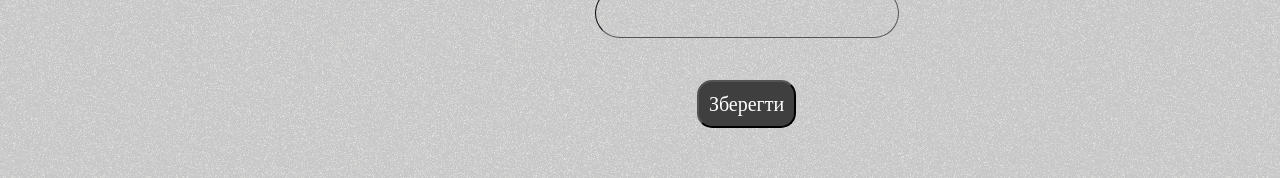
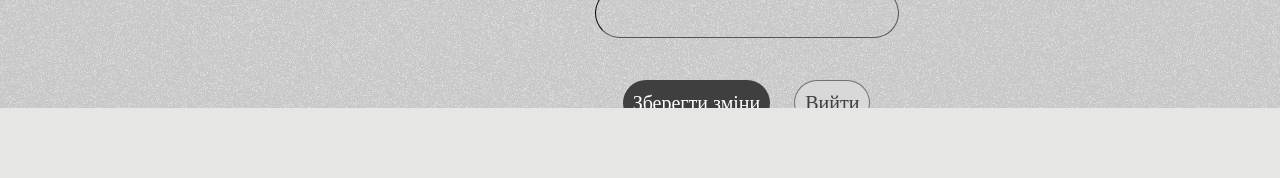
Before and after one commit to team-AWL/HelperFront, a React (Create React App) app: page /user-page in a window 1280 px wide. Both pictures are taken after a click on the button "Редагувати". Shown: the part 692-870 px from the top of the page. After the commit the page ends 800 px from the top, so only its background shows below. Built offline with nearby package versions, Linux system fonts and the light colour scheme.

Commit message:
add custom scrollbar and button to exit

```diff
--- a/src/App.js
+++ b/src/App.js
@@ -12,10 +12,12 @@ import UserPage from './components/User_page/user-page';
 import SentEmailAgain from './components/Forget/Sent_email_again/sent_email_again';
 import Forget from './components/Forget/forget';
 import ProtectedRoute from '../src/utils/ProtectedRoute'
+import CustomScrollbar from '../src/utils/CustomScrollbar'
 
 function App() {
   return (
     <Router>
+      <CustomScrollbar>
       <Routes>
         <Route path="/login" element={<Login />} />
         <Route path="/search" element={<Search />} />
@@ -30,6 +32,7 @@ function App() {
         <Route path="/forget" element={<Forget />} />
         <Route path="/sent_email_again" element={<SentEmailAgain />} />
       </Routes>
+      </CustomScrollbar>
     </Router>
   );
 }
--- a/src/components/User_page/user-page.css
+++ b/src/components/User_page/user-page.css
@@ -1,7 +1,3 @@
-.main {
-    margin-bottom: 7rem;
-}
-
 .wrappered {
     border-top: 1px solid #000000;
 }
@@ -39,6 +35,10 @@
     margin-top: 5rem;
 }
 
+.properties {
+    display: flex;
+}
+
 .leftSection {
     text-align: left;
 }
@@ -63,12 +63,26 @@
 
 .saveButton {
     font-size: 20px;
-    border-radius: 15px;
+    border-radius: 50px;
     padding: 10px;
     margin-top: 10px;
     background-color: #3F3F3F;
     color: white;
     cursor: pointer;
+    margin-right: 1.5rem;
+    gap: 10px;
+    border: none;
+}
+
+.saveButton1 {
+    font-size: 20px;
+    border-radius: 50px;
+    padding: 10px;
+    margin-top: 10px;
+    background-color: #D8D8D8;
+    color: #3F3F3F;
+    cursor: pointer;
+    border: 1px solid rgba(55, 55, 55, 0.63);
 }
 
 .inputs {
--- a/src/components/User_page/user-page.js
+++ b/src/components/User_page/user-page.js
@@ -16,7 +16,6 @@ const UserPage = () => {
     const searchParams = new URLSearchParams(location.search);
     const token_auth = searchParams.get('token');
     const is_true = searchParams.get('reload');
-    console.log(token_auth);
 
     useEffect(() => {
         if (token_auth) {
@@ -64,6 +63,12 @@ const UserPage = () => {
         }
     };
 
+    const handleCancelClick = () => {
+        setEditing(false);
+        setEditedUsername(username);
+        setEditedUserbio(userbio);
+    };
+
     return (
         <>
             <Header />
@@ -106,7 +111,10 @@ const UserPage = () => {
                                             onChange={(e) => setEditedUserbio(e.target.value)}
                                             className="inputField" />
                                     </div>
-                            <button className="saveButton" onClick={handleSaveClick}>Зберегти</button>
+                                    <div className='properties'>
+                                        <button className="saveButton" onClick={handleSaveClick}>Зберегти зміни</button>
+                                        <button className="saveButton1" onClick={handleCancelClick}>Вийти</button>
+                                    </div>
                                 </div>
                             ) : (
                                 <div>
@@ -123,7 +131,8 @@ const UserPage = () => {
                         </div>
                     </div>
                 </div>
-        </div></>
+            </div>
+        </>
     );
 };
 
--- /dev/null
+++ b/src/utils/CustomScrollbar.js
@@ -0,0 +1,34 @@
+import React, { useState } from 'react';
+import { Scrollbars } from 'react-custom-scrollbars';
+
+const CustomScrollbar = ({ children }) => {
+  const [isHovered, setIsHovered] = useState(false);
+
+  const scrollbarStyles = {
+    width: '100%',
+    height: '100vh',
+  };
+
+  const thumbStyles = {
+    backgroundColor: isHovered ? 'darkgray' : 'gray',
+    borderRadius: '8px',
+    transition: 'background-color 0.1s ease',
+  };
+
+  return (
+    <Scrollbars
+      style={scrollbarStyles}
+      renderThumbVertical={(props) => (
+        <div
+          {...props}
+          style={thumbStyles}
+          onMouseEnter={() => setIsHovered(true)}
+          onMouseLeave={() => setIsHovered(false)}/>
+      )}
+    >
+      {children}
+    </Scrollbars>
+  );
+};
+
+export default CustomScrollbar;
```
Lines whose indentation alone changed are shown as unchanged.
